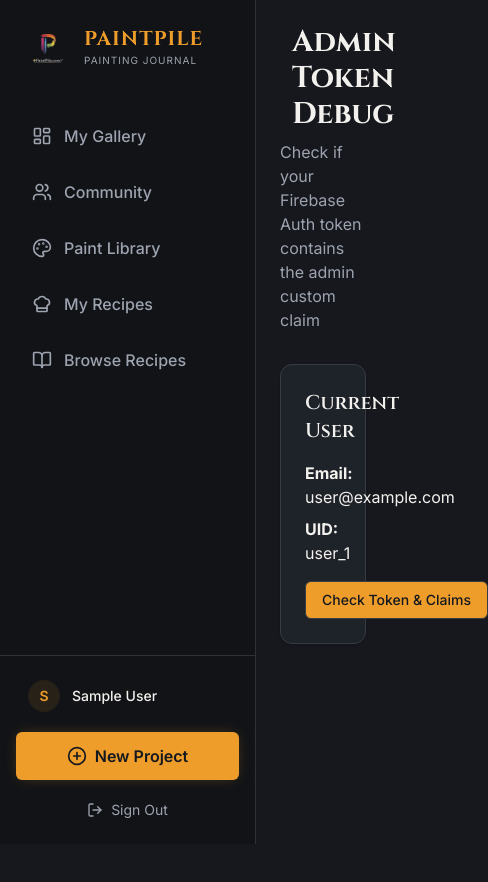
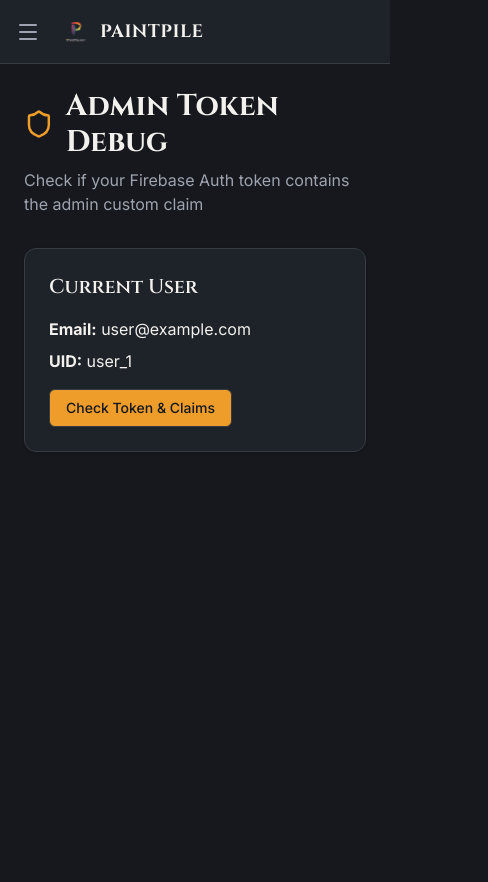
Before and after one commit to kedhead/Paintpile, a Next.js app: page /admin/debug in a window 390 px wide. Shown: the top 882 px of the page, 488 px wide, since content can reach past the window. Before the commit the page ends 844 px from the top, so only its background shows below. Built offline with nearby package versions, Linux system fonts and the light colour scheme; no server answers; sample sign-in values are in the browser's storage.

Commit message:
feat(mobile): implement responsive sidebar and mobile header

```diff
--- a/app/(protected)/layout.tsx
+++ b/app/(protected)/layout.tsx
@@ -2,13 +2,15 @@
 
 import { useAuth } from '@/contexts/AuthContext';
 import { useRouter } from 'next/navigation';
-import { useEffect } from 'react';
+import { useState, useEffect } from 'react';
 import { Spinner } from '@/components/ui/Spinner';
 import { Sidebar } from '@/components/layout/Sidebar';
+import { MobileHeader } from '@/components/layout/MobileHeader';
 
 export default function ProtectedLayout({ children }: { children: React.ReactNode }) {
   const { currentUser, loading } = useAuth();
   const router = useRouter();
+  const [sidebarOpen, setSidebarOpen] = useState(false);
 
   useEffect(() => {
     // Redirect unauthenticated users to login
@@ -32,9 +34,16 @@
   }
 
   return (
-    <div className="min-h-screen bg-background">
-      <Sidebar onNewProject={() => router.push('/projects/new')} />
-      <main className="pl-64">
+    <div className="min-h-screen bg-background flex flex-col lg:block">
+      <MobileHeader onOpen={() => setSidebarOpen(true)} />
+
+      <Sidebar
+        isOpen={sidebarOpen}
+        onClose={() => setSidebarOpen(false)}
+        onNewProject={() => router.push('/projects/new')}
+      />
+
+      <main className="flex-1 lg:pl-64 transition-all duration-300">
         {children}
       </main>
     </div>
--- a/components/layout/DashboardLayout.tsx
+++ b/components/layout/DashboardLayout.tsx
@@ -18,7 +18,11 @@
 
   return (
     <div className="min-h-screen bg-background">
-      <Sidebar onNewProject={handleNewProject} />
+      <Sidebar
+        onNewProject={handleNewProject}
+        isOpen={false}
+        onClose={() => { }}
+      />
       <main className="pl-64">
         <div className="min-h-screen">{children}</div>
       </main>
--- /dev/null
+++ b/components/layout/MobileHeader.tsx
@@ -0,0 +1,39 @@
+'use client';
+
+import { Menu } from 'lucide-react';
+import Image from 'next/image';
+import Link from 'next/link';
+
+interface MobileHeaderProps {
+    onOpen: () => void;
+}
+
+export function MobileHeader({ onOpen }: MobileHeaderProps) {
+    return (
+        <div className="lg:hidden flex items-center justify-between px-4 h-16 border-b border-border bg-card">
+            <div className="flex items-center gap-3">
+                <button
+                    onClick={onOpen}
+                    className="p-2 -ml-2 text-muted-foreground hover:text-foreground rounded-md hover:bg-muted/50"
+                    aria-label="Open menu"
+                >
+                    <Menu className="w-6 h-6" />
+                </button>
+
+                <Link href="/dashboard" className="flex items-center gap-2">
+                    <div className="relative w-8 h-8">
+                        <Image
+                            src="/paintpile-logo.png"
+                            alt="PaintPile"
+                            fill
+                            className="object-contain"
+                        />
+                    </div>
+                    <span className="font-display font-bold text-lg text-foreground tracking-wide">
+                        PAINTPILE
+                    </span>
+                </Link>
+            </div>
+        </div>
+    );
+}
--- a/components/layout/Sidebar.tsx
+++ b/components/layout/Sidebar.tsx
@@ -4,15 +4,23 @@
 import { usePathname, useRouter } from 'next/navigation';
 import { LayoutDashboard, Palette, Book, PlusCircle, LogOut, Users, ChefHat, BookOpen } from 'lucide-react';
 import { useAuth } from '@/contexts/AuthContext';
+import { useEffect } from 'react';
 
 interface SidebarProps {
   onNewProject?: () => void;
+  isOpen: boolean;
+  onClose: () => void;
 }
 
-export function Sidebar({ onNewProject }: SidebarProps) {
+export function Sidebar({ isOpen, onClose, onNewProject }: SidebarProps) {
   const pathname = usePathname();
   const router = useRouter();
   const { currentUser, signOut } = useAuth();
+
+  // Close sidebar on route change (mobile)
+  useEffect(() => {
+    onClose();
+  }, [pathname, onClose]);
 
   async function handleSignOut() {
     try {
@@ -57,14 +65,29 @@
   ];
 
   return (
-    <div className="fixed left-0 top-0 h-screen w-64 bg-sidebar border-r border-sidebar-border flex flex-col">
+    <>
+      {/* Mobile Backdrop */}
+      {isOpen && (
+        <div
+          className="lg:hidden fixed inset-0 z-40 bg-black/50 backdrop-blur-sm"
+          onClick={onClose}
+        />
+      )}
+
+      {/* Sidebar Drawer */}
+      <aside
+        className={`fixed inset-y-0 left-0 z-50 w-64 bg-sidebar border-r border-sidebar-border flex flex-col transition-transform duration-300 ease-in-out
+          lg:translate-x-0 lg:static lg:z-auto
+          ${isOpen ? 'translate-x-0' : '-translate-x-full'}
+        `}
+      >
         {/* Logo */}
         <div className="p-6">
           <Link href="/dashboard" className="block group transition-transform hover:scale-105">
             <div className="flex items-center gap-3">
               <div className="w-12 h-12 flex items-center justify-center">
                 <img
-                src="/images/paintpile-logo-main.png"
+                  src="/images/logo.png"
                   alt="PaintPile Logo"
                   className="w-full h-full object-contain"
                 />
@@ -82,15 +105,14 @@
         </div>
 
         {/* Navigation */}
-      <nav className="flex-1 px-4 space-y-2 mt-4">
+        <nav className="flex-1 px-4 space-y-2 mt-4 overflow-y-auto">
           {navigation.map((item) => {
             const Icon = item.icon;
             return (
               <Link
                 key={item.name}
                 href={item.href}
-              className={`flex items-center gap-3 px-4 py-3 rounded-md transition-all duration-200 group ${
-                item.current
+                className={`flex items-center gap-3 px-4 py-3 rounded-md transition-all duration-200 group ${item.current
                   ? 'bg-sidebar-accent text-sidebar-primary border-r-2 border-sidebar-primary'
                   : 'text-muted-foreground hover:text-foreground hover:bg-sidebar-accent/50'
                   }`}
@@ -138,6 +160,7 @@
             Sign Out
           </button>
         </div>
-    </div>
+      </aside>
+    </>
   );
 }
```
Lines whose indentation alone changed are shown as unchanged.
